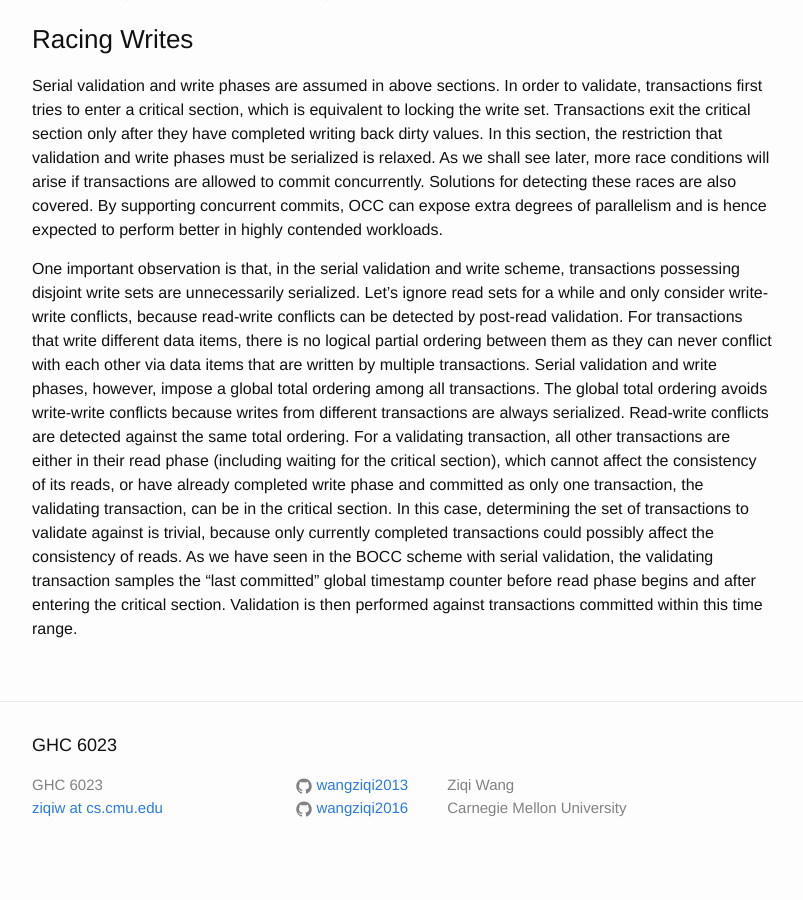
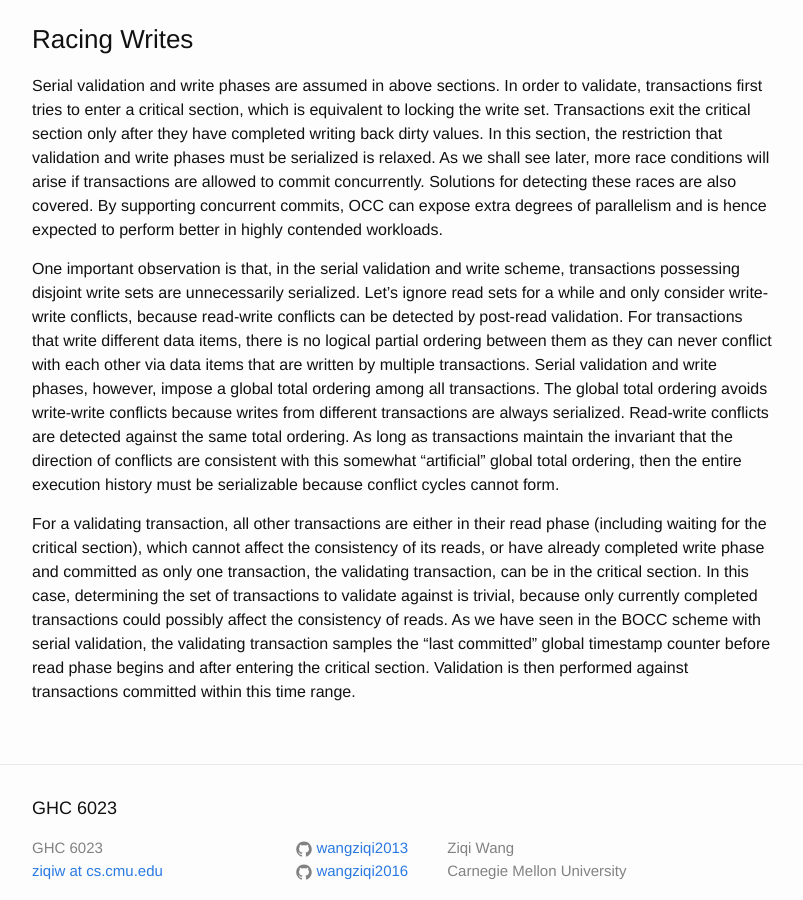
Before and after one commit to wangziqi2013/wangziqi2013.github.io, a Jekyll site: the page built from _posts/2018-03-21-Analyzing-OCC-Anomalies-and-Solutions.markdown, in a window 1280 px wide and 900 px high, scrolled down 7257 px. Shown: the whole window, without its empty margins (238-1041 px from the left). Built offline with Jekyll 4.4.1, drawn with Linux system fonts in a browser that asks for light colours; before the commit the page ends 8136 px from its top, so only the background shows below that.

Commit message:
Adding new paragraph

```diff
--- a/_posts/2018-03-21-Analyzing-OCC-Anomalies-and-Solutions.markdown
+++ b/_posts/2018-03-21-Analyzing-OCC-Anomalies-and-Solutions.markdown
@@ -318,11 +318,14 @@ because read-write conflicts can be detected by post-read validation. For transa
 there is no logical partial ordering between them as they can never conflict with each other via data items
 that are written by multiple transactions. Serial validation and write phases, however, impose a global total ordering
 among all transactions. The global total ordering avoids write-write conflicts because writes from different transactions
-are always serialized. Read-write conflicts are detected against the same total ordering. For a validating transaction,
-all other transactions are either in their read phase (including waiting for the critical section), which cannot affect
-the consistency of its reads, or have already completed write phase and committed as only one transaction, the
-validating transaction, can be in the critical section. In this case, determining the set of transactions to validate
-against is trivial, because only currently completed transactions could possibly affect the consistency of reads. As
+are always serialized. Read-write conflicts are detected against the same total ordering. As long as transactions maintain
+the invariant that the direction of conflicts are consistent with this somewhat "artificial" global total ordering, then
+the entire execution history must be serializable because conflict cycles cannot form.
+
+For a validating transaction, all other transactions are either in their read phase (including waiting for the critical
+section), which cannot affect the consistency of its reads, or have already completed write phase and committed as only
+one transaction, the validating transaction, can be in the critical section. In this case, determining the set of transactions
+to validate against is trivial, because only currently completed transactions could possibly affect the consistency of reads. As
 we have seen in the BOCC scheme with serial validation, the validating transaction samples the "last committed" global
 timestamp counter before read phase begins and after entering the critical section. Validation is then performed against
 transactions committed within this time range.
```
